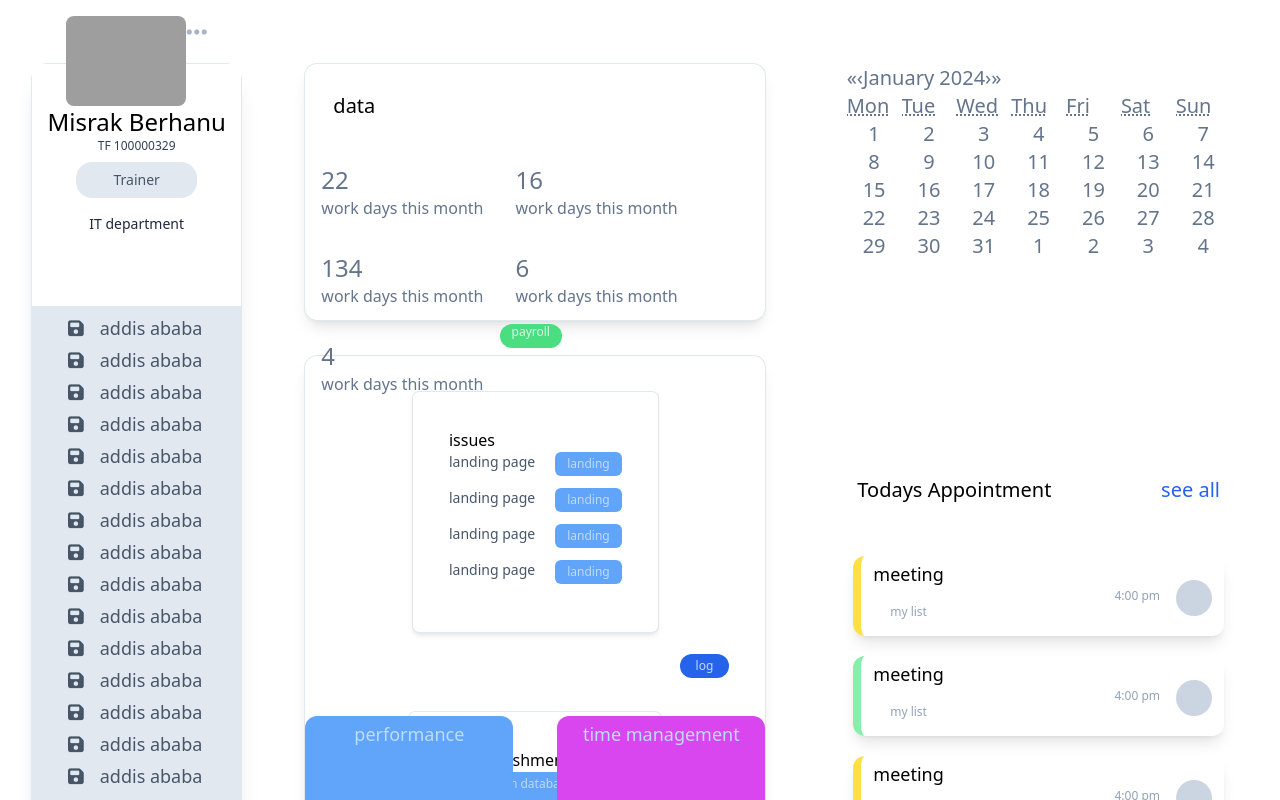
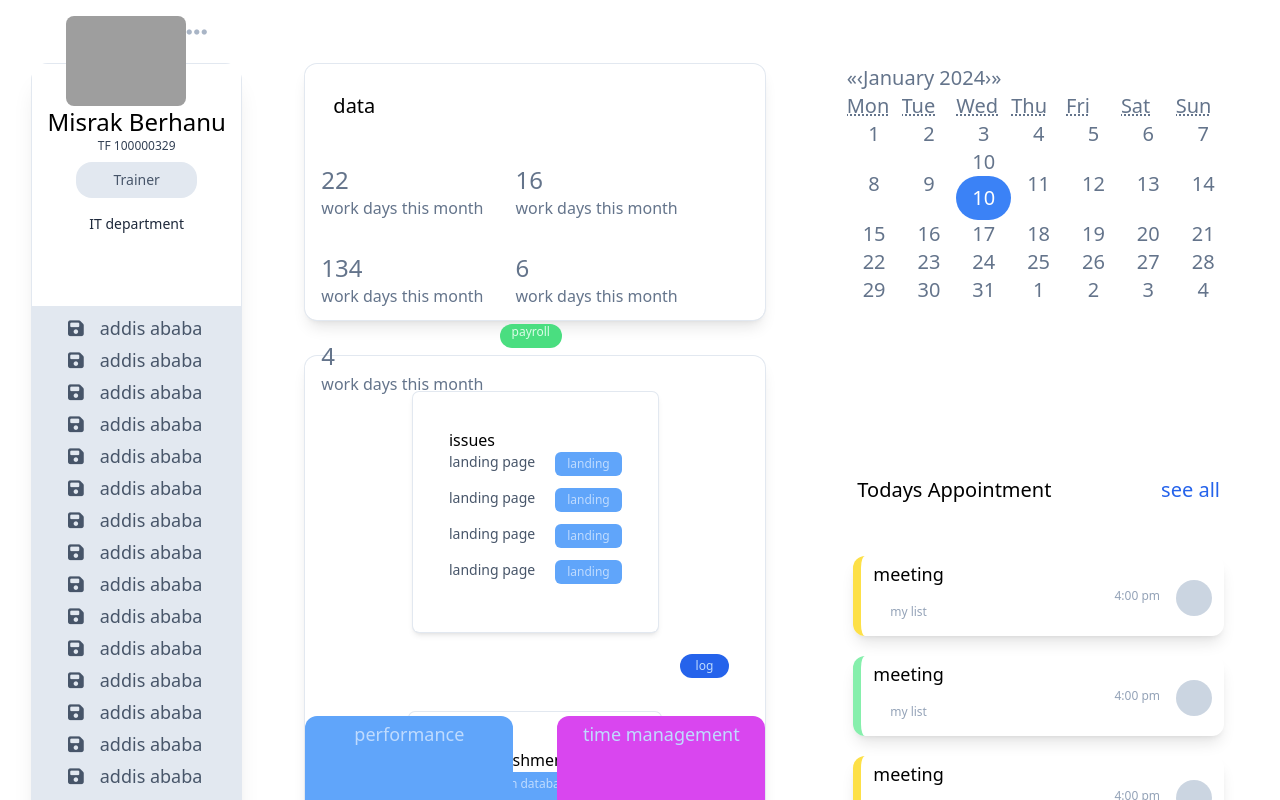
Before and after one commit to Melak-12/teg_school_mangment, a Next.js app: page /profile in a window 1280 px wide. Both pictures are taken after a click on the button "10". Shown: the top 800 px of the page. Built offline with nearby package versions, Linux system fonts and the light colour scheme; grey boxes are pictures that could not be loaded.

Commit message:
calander and popover updated

```diff
--- a/src/app/profile/page.jsx
+++ b/src/app/profile/page.jsx
@@ -5,23 +5,6 @@ import { Popover } from "@headlessui/react";
 import AskLeave from "./AskLeave";
 import EditProfile from "./AskLeave";
 
-// import {
-//   UserAddOutlined,
-//   SaveOutlined,
-//   PlusCircleOutlined,
-// } from "@ant-design/icons";
-// import Icon from "@ant-design/icons/lib/components/Icon";
-// import {
-//   Avatar,
-//   Calendar,
-//   Card,
-//   Col,
-//   Grid,
-//   List,
-//   Popover,
-//   Row,
-//   Switch,
-// } from "antd";
 import Image from "next/image";
 import Link from "next/link";
 import React, { useState } from "react";
@@ -31,6 +14,24 @@ import Calendar from "react-calendar";
 const ProfileDashboard = () => {
   const [isModalVisible, setModalVisible] = useState(false);
   const [status, setStatus] = useState("");
+  const [selectedDate, setSelectedDate] = useState(null);
+
+  //TODO date
+  const tileContent = ({ date, view }) => {
+    if (view === "month" && date.getTime() === selectedDate?.getTime()) {
+      return (
+        <div className='bg-blue-500 text-white p-2 rounded-full'>
+          {date.getDate()}
+        </div>
+      );
+    }
+    return null;
+  };
+
+  const handleDateClick = (date) => {
+    setSelectedDate(date);
+    // Handle other actions if needed
+  };
 
   const toggleModal = () => {
     setModalVisible((prev) => !prev);
@@ -47,6 +48,7 @@ const ProfileDashboard = () => {
     setDate(newDate);
   };
 
+  //date
   return (
     <div className='mt-4 '>
       <div className=''>
@@ -64,29 +66,6 @@ const ProfileDashboard = () => {
                       className='rounded-lg rounded-image text-center'
                     />
                   </Link>
-
-                  {/* <Popover
-                    content={
-                      <>
-                        <div className='flex justify-center flex-col w-40 h-10 gap-4 text-slate-600 p-9 '>
-                          <span
-                            className='cursor-pointer '
-                            onClick={() => setStatus("leave")}
-                          >
-                            ask for leave
-                          </span>
-                          <span
-                            className='cursor-pointer '
-                            onClick={() => setStatus("leave")}
-                          >
-                            edit profile
-                          </span>
-                        </div>
-                      </>
-                    }
-                    trigger='click'
-                    // onOpenChange={handleOpenChange1}
-                  > */}
 
                   <Popover className='relative'>
                     {({ open }) => (
@@ -241,17 +220,16 @@ const ProfileDashboard = () => {
                       className='w-ful '
                       style={{ border: "  ", borderRadius: 4 }}
                     >
-
                       <span className='flex gap-3 text-slate-500 h-64 w-full'>
                         <div
                           className='w-96 h-96'
                           style={{ border: "  ", borderRadius: 4 }}
                         >
                           <Calendar
-                            onChange={onChange}
-                            value={date}
-                            className='w-full'
-                          />{" "}
+                            onChange={handleDateClick}
+                            value={selectedDate}
+                            tileContent={tileContent}
+                          />
                         </div>
                       </span>
                     </div>
```
